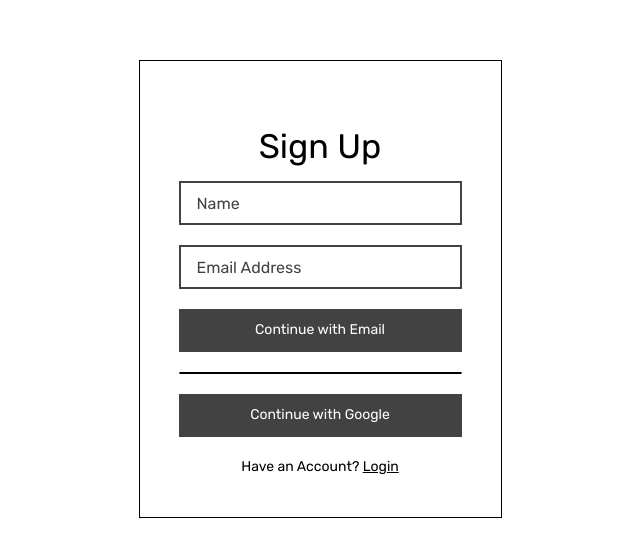
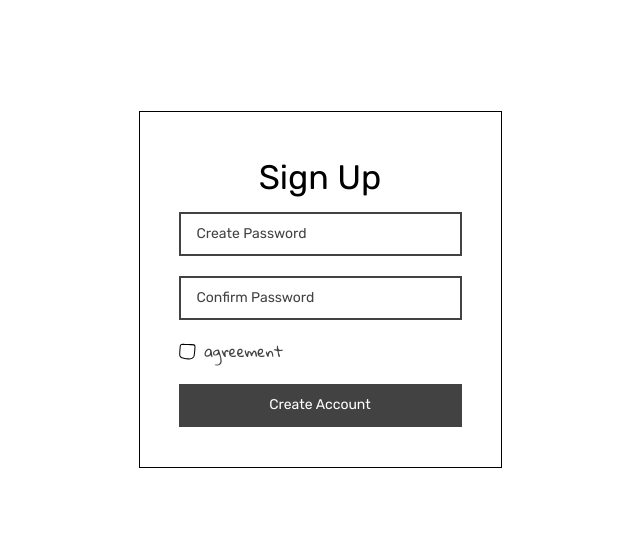
Before and after one commit to jeannyinthelamp/sycamore.ai, a React (Create React App) app: page / in a window 1280 px wide. Shown: the part 111-668 px from the top of the page, without its empty margins (320-960 px from the left). Built offline with nearby package versions, Linux system fonts and the light colour scheme.

Commit message:
Build page 2 of the signup process, component name  Signup2

```diff
--- a/src/App.js
+++ b/src/App.js
@@ -2,6 +2,7 @@ import React from "react";
 import Loggingin from "./Components/Login/Loggingin";
 import Signingin from "./Components/Signin/Signingin";
 import Signup from "./Components/Signup/Signup";
+import Signup2 from "./Components/Signup2/Signup2";
 import "./index.css";
 
 export default function App() {
@@ -9,7 +10,8 @@ export default function App() {
     <div>
       {/* <Loggingin /> */}
       {/* <Signingin /> */}
-      <Signup />
+      {/* <Signup /> */}
+      <Signup2 />
     </div>
   );
 }
--- /dev/null
+++ b/src/Components/Signup2/Signup2.js
@@ -0,0 +1,91 @@
+import React from "react";
+import { useState } from "react";
+import ButtonSmall from "../ButtonSmall/ButtonSmall";
+import checkbox from "../../Assets/Icons/checkbox.svg";
+import check_icon from "../../Assets/Icons/check-icon.svg";
+
+export default function Signup() {
+  const [checked, setChecked] = useState(false);
+
+  return (
+    <div className='w-screen h-screen flex justify-center items-center'>
+      <div className='flex flex-col justify-center items-center p-[40px] w-[363px] h-auto   border-solid border border-black '>
+        {/* Import Logo once UI team creates it */}
+        <img
+          //
+          //   className='mb-5'
+          src=''
+          alt=''
+        />
+        <h1 className=' mb-5 h-[40px] font-Rubik text-black font-normal text-[34px] leading-normal'>
+          Sign Up
+        </h1>
+        <form>
+          <label
+            //
+            htmlFor='create-password'
+            className='font-Rubik text-sm text-base-black placeholder-base-black leading-[16.59px] font-normal'
+          >
+            <input
+              type='password'
+              name='create-password'
+              placeholder='Create Password'
+              className='w-[283px] h-[44px] mb-5 px-4 border-solid border-2 placeholder-base-black font-Rubik border-base-black'
+            />
+          </label>
+          <label
+            //
+            htmlFor='confirm-password'
+            className='font-Rubik text-base-black text-sm placeholder-base-black leading-[16.59px] font-normal'
+          >
+            <input
+              type='password'
+              name='confirm-password'
+              placeholder='Confirm Password'
+              className='w-[283px] h-[44px] mb-5  px-4 border-solid border-2 font-Rubik placeholder-base-black border-base-black'
+            />
+          </label>
+          <div className='relative w-[283px] h-[44px] flex flex-row justify-start items-center border-solid '>
+            {/* On click the checkbox SVG will show the check_icon */}
+            <img
+              src={checkbox}
+              alt='check box'
+              className='w-[25.68px] h-[18.38px] mb-5 pr-2 cursor-pointer'
+              onClick={() => {
+                setChecked(!checked);
+              }}
+            />
+
+            {/* On click the check_icon SVG will hide its self by adding the className 'hidden' */}
+            <img
+              src={check_icon}
+              alt='check mark'
+              className={`w-[8.8px] h-[9.29px] absolute top-[7px] left-[4px] cursor-pointer ${
+                checked ? "" : "hidden"
+              }`}
+              onClick={() => {
+                setChecked(!checked);
+              }}
+            />
+            <label
+              //
+              htmlFor='agreement'
+              className='mb-5 font-Gloria text-[14.71px] text-base-black '
+            >
+              {" "}
+              agreement
+            </label>
+          </div>
+        </form>
+        <ButtonSmall
+          //overwrite ButtonSmall margin bottom with className 'mb-[0]'
+          className='mb-[0]'
+          btnText='Create Account'
+          onClick={() => {
+            console.log("Create Account btn pressed");
+          }}
+        />
+      </div>
+    </div>
+  );
+}
```
